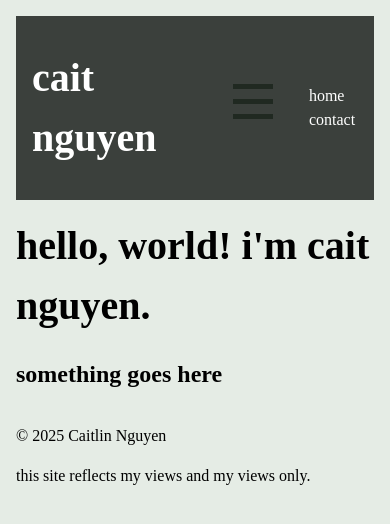
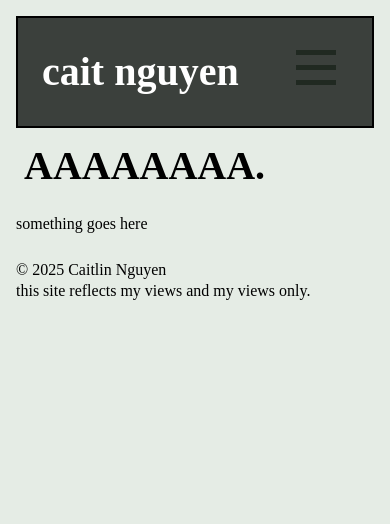
Before and after one commit to satalites/site, an Astro site: page / in a window 390 px wide. Built offline with nearby package versions, Linux system fonts and the light colour scheme; Astro itself is replaced by a stand-in of ours.

Commit message:
fixing header and attempting to fix hamburger menu

```diff
--- a/src/components/Footer.astro
+++ b/src/components/Footer.astro
@@ -3,6 +3,7 @@
       display: fit;
       gap: 1rem;
       margin-top: 2rem;
+      line-height: .3;
     }
   </style>
 
--- a/src/components/Header.astro
+++ b/src/components/Header.astro
@@ -12,15 +12,14 @@ import Navigation from './Navigation.astro';
 <header>
     <h1>cait nguyen</h1>
     <nav>
-      <ul>
         <Hamburger />
         <Navigation />
-      </ul>
     </nav>
   </header>
 
   <style>
     header {
+      border: 2px solid rgb(0, 0, 0);
       display: flex;
       justify-content: space-between;
       align-items: center;
@@ -28,22 +27,6 @@ import Navigation from './Navigation.astro';
       background: #3b403c;
       color: white;
       width: 100%; /* Adjusts width to 90% of the viewport */
-      max-width: 1400px; /* Prevents it from becoming too wide on large screens */
       margin: 0 auto; /* Centers it */
     }
-
-    nav ul {
-      list-style: none;
-      display: flex;
-      gap: 1rem;
-    }
-
-    nav a {
-      color: white;
-      text-decoration: none;
-    }
-
-    nav a:hover {
-      text-decoration: underline;
-    }
   </style>
--- a/src/components/LinksSocial.astro
+++ b/src/components/LinksSocial.astro
@@ -5,7 +5,7 @@
     a {
       padding: 0.5rem 1rem;
       color: white;
-      background-color: #202921;
+      background-color: #273228;
       text-decoration: none;
     }
   </style>
--- a/src/layouts/BaseLayout.astro
+++ b/src/layouts/BaseLayout.astro
@@ -14,7 +14,6 @@ const { pageTitle } = Astro.props;
   </head>
   <body>
     <Header />
-    <h1>{pageTitle}</h1>
 	<slot />
     <Footer />
     <script>
--- a/src/pages/index.astro
+++ b/src/pages/index.astro
@@ -1,7 +1,7 @@
 ---
 import BaseLayout from '../layouts/BaseLayout.astro';
 ---
-<BaseLayout pageTitle="hello, world! i'm cait nguyen.">
-  <h2>something goes here</h2>
-  <p></p>
+<BaseLayout pageTitle="Cait Nguyen">
+  <h1>AAAAAAAA.</h1>
+  <p>something goes here</p>
 </BaseLayout>
--- a/src/styles/global.css
+++ b/src/styles/global.css
@@ -7,7 +7,7 @@ html {
   body {
     margin: 0 auto;
     width: 100%;
-    max-width: 80ch;
+    max-width: 130ch;
     padding: 1rem;
     line-height: 1.5;
   }
@@ -17,7 +17,7 @@ html {
   }
 
   h1 {
-    margin: 1rem 0;
+    margin: .5rem;
     font-size: 2.5rem;
   }
 
@@ -27,13 +27,14 @@ html {
     cursor: pointer;
   }
 
-  .hamburger .line {
+.hamburger .line {
     display: block;
     width: 40px;
     height: 5px;
     margin-bottom: 10px;
     background-color: #202921;
   }
+
   nav ul {
     list-style: none;
     display: flex;
@@ -49,35 +50,28 @@ html {
     text-decoration: underline;
   }
 
-/* .nav-links {
-    width: 100%;
-    top: 5rem;
-    left: 0;
-    background-color: #202921;
+.nav-links {
+    margin-left: 5em;
     display: none;
-    margin: 0;
-    text-align: right;
-    padding: 1rem 0; */
-    /* display: flex; */
-    /* flex-direction: column; Stack links vertically */
-    /* align-items: center;
-  } */
+    position: static;
+    width: auto;
+    background: none;
+  }
 
-  /* .nav-links a {
-    display: inline-block;
-    border: 2px solid #000000;
+  .nav-links a {
+    display: block;
     text-align: center;
-    padding: 10px 0;
+    padding: 0px 0px;
     text-decoration: none;
-    font-size: 1.2rem;
+    font-size: 1.5rem;
     font-weight: bold;
     text-transform: none;
-  } */
+  }
 
-  /* .nav-links a:hover,
+  .nav-links a:hover,
   .nav-links a:focus {
-    background-color: #4f6852;
-  } */
+    color: rgb(224, 232, 224)
+  }
 
   .expanded {
     display: unset;
@@ -94,7 +88,7 @@ html {
 
     .nav-links a {
       display: inline-block;
-      padding: 15px 20px;
+      padding: 10px 10px;
     }
 
     .hamburger {
```
